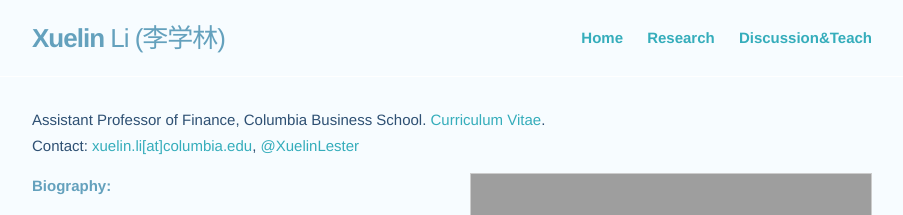
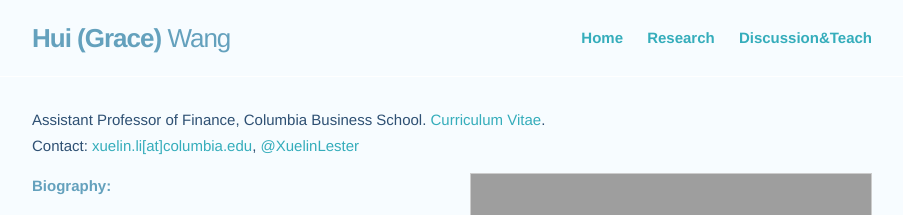
Before and after one commit to huigracewang/homepage, a Jekyll site: the page built from index.md, in a window 1280 px wide. Shown: the top 215 px of the page, without its empty margins (188-1091 px from the left). Built offline with Jekyll 4.4.1, drawn with Linux system fonts in a browser that asks for light colours.

Commit message:
Update header.html

```diff
--- a/_includes/header.html
+++ b/_includes/header.html
@@ -1,7 +1,7 @@
 <header class="site-header">
   <div class="wrapper">
     <a class="site-title" href="{{ "" | prepend: site.baseurl | prepend: site.url }}/" style="color:#64a1bd">
-      <strong>Xuelin</strong> Li (李学林)
+      <strong>Hui (Grace) </strong> Wang
     </a>
 
     <nav class="site-nav">
```
